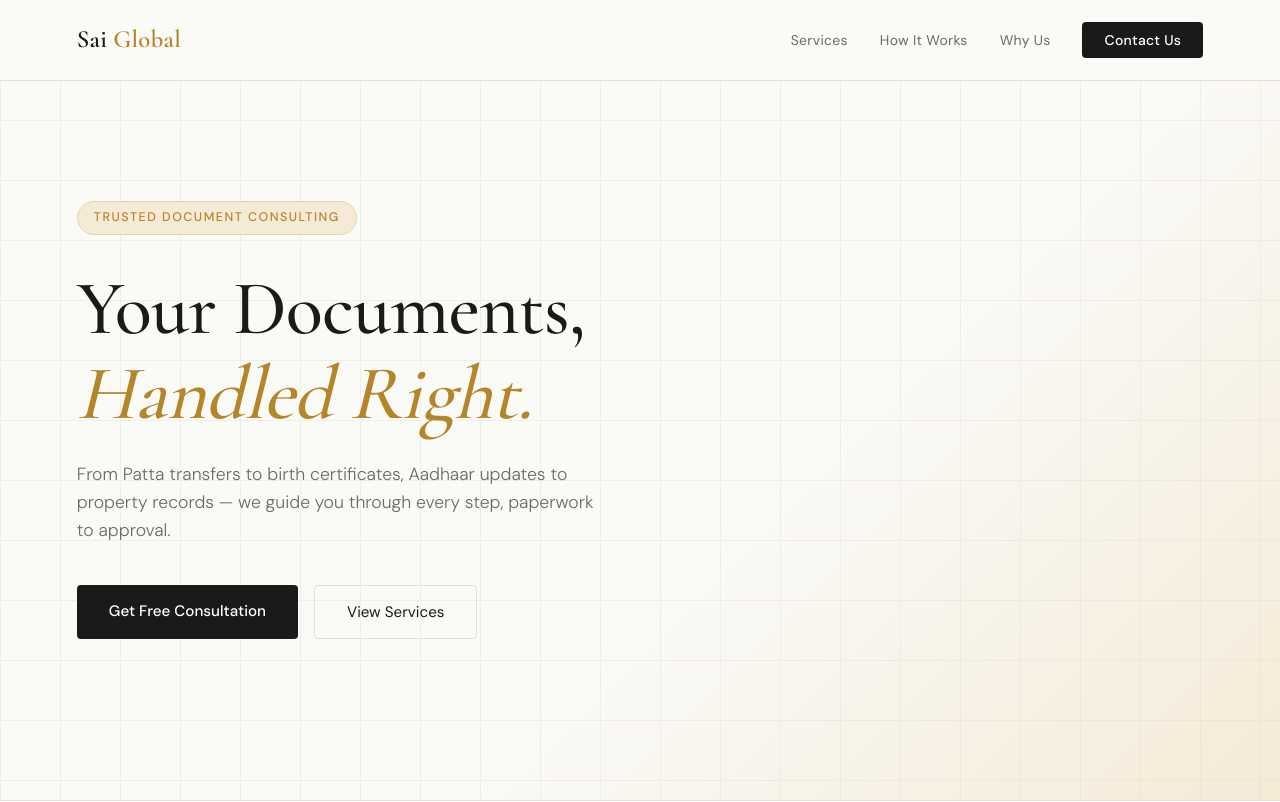
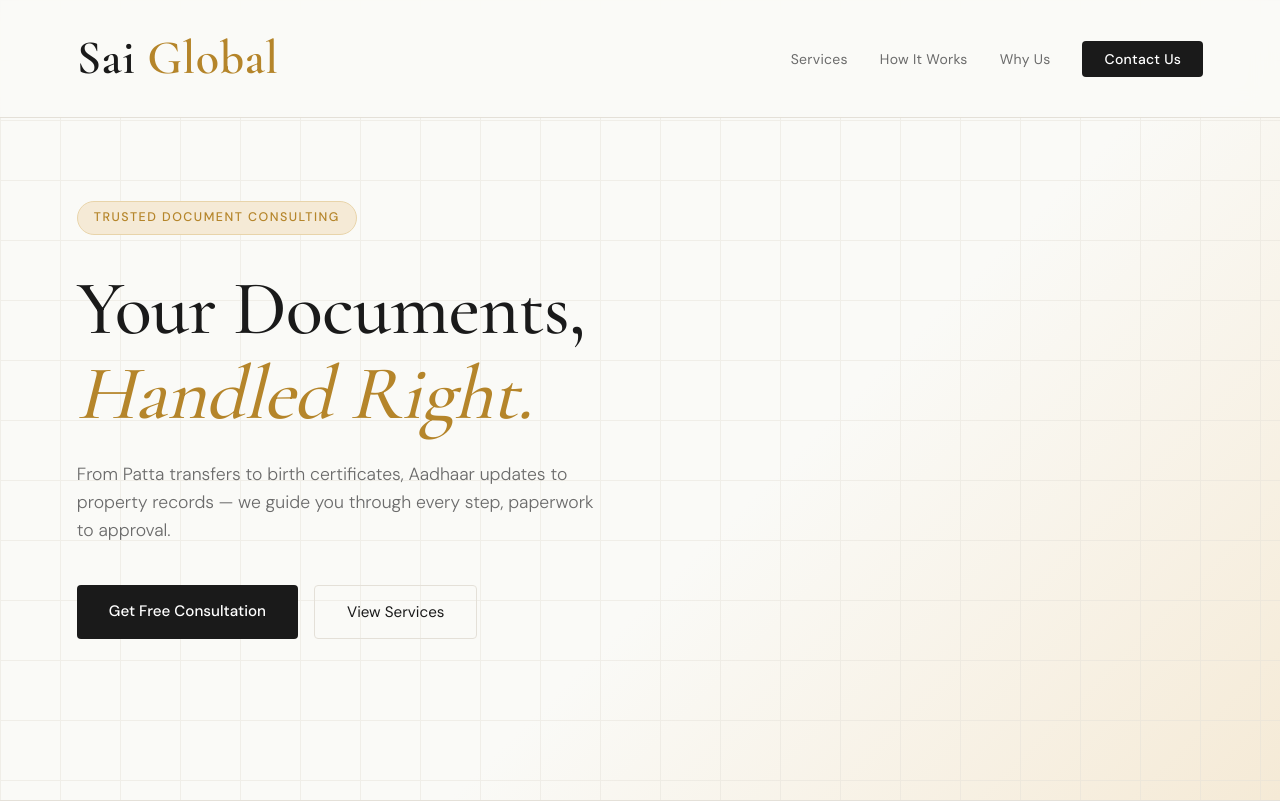
Before and after one commit to 26kikiboo-maker/saiglobal, a plain HTML site: page index.html in a window 1280 px wide. Shown: the top 802 px of the page. Drawn offline with nearby package versions, Linux system fonts and the light colour scheme.

Commit message:
Update index.html

```diff
--- a/index.html
+++ b/index.html
@@ -43,7 +43,7 @@
 
     .logo {
       font-family: 'Cormorant Garamond', serif;
-      font-size: 1.55rem;
+      font-size: 3rem;
       font-weight: 600;
       letter-spacing: 0.01em;
       color: var(--ink);
```
